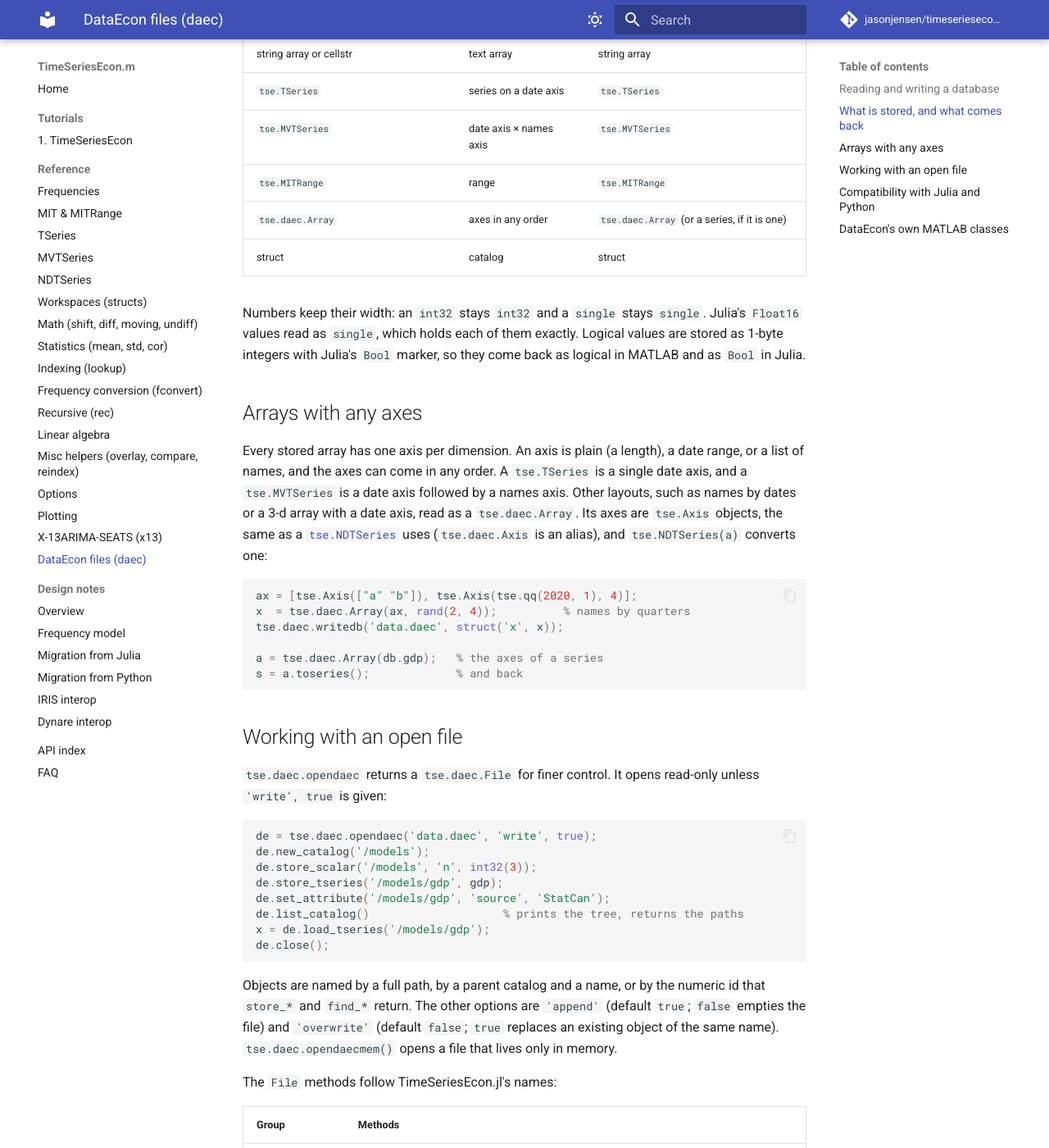
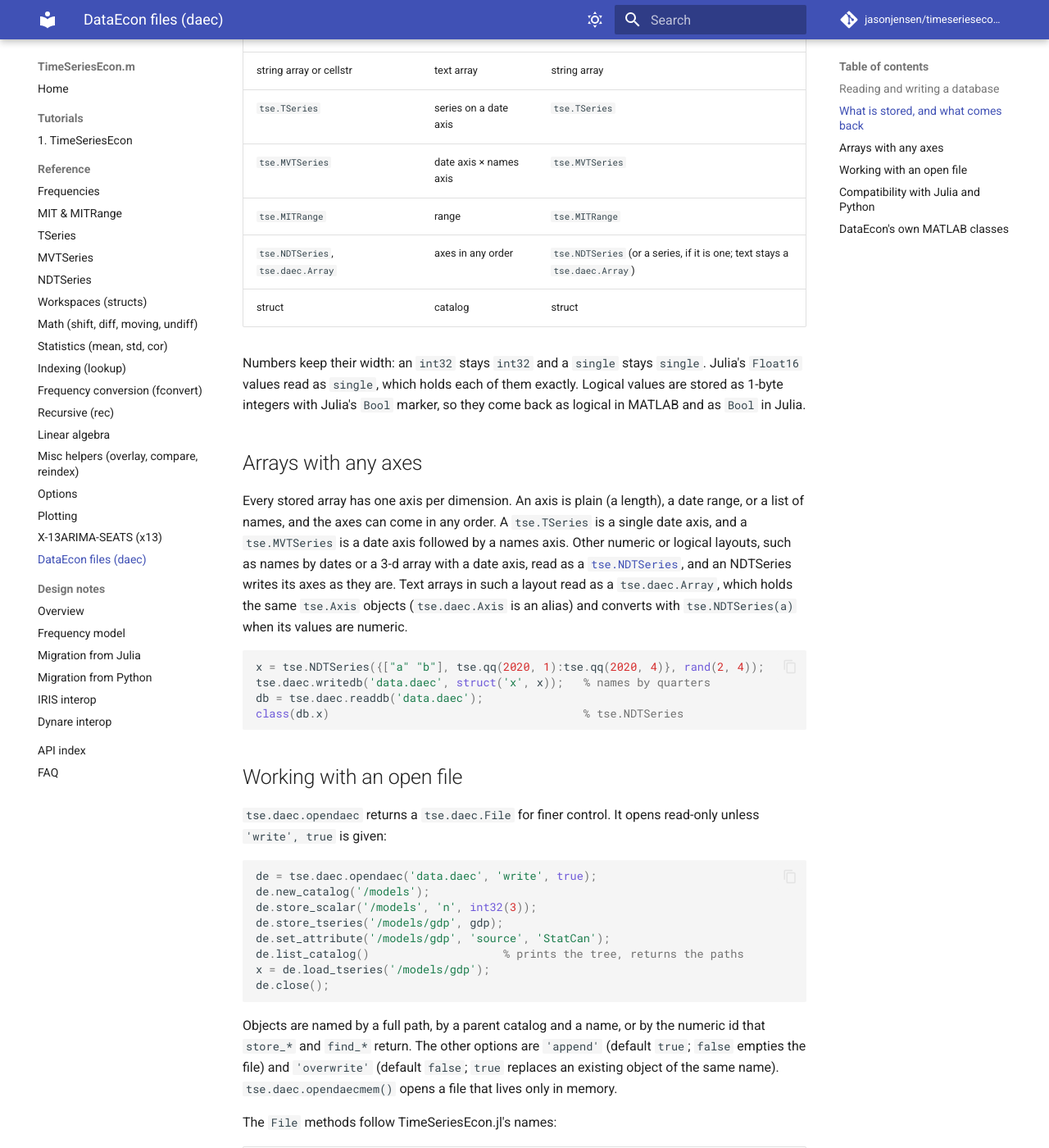
Before and after one commit to jasonjensen/TimeSeriesEcon.m, an MkDocs documentation site: the page built from docs/reference/daec.md, in a window 1280 px wide and 1400 px high, scrolled down 1172 px. Shown: the whole window at 82% size. Built offline with MkDocs 1.6.1 and Material for MkDocs 9.7.7, drawn with Linux system fonts in a browser that asks for light colours; comment, search, counter and statistics services are not loaded.

Commit message:
NDTSeries step 4: read and write NDTSeries in .daec files
readdb (and the load functions) now return a tse.NDTSeries for numeric or
logical arrays whose axes are not a plain array, a TSeries or an
MVTSeries, where they returned a tse.daec.Array. Text in such layouts
still reads as a tse.daec.Array. writedb and the store functions accept an
NDTSeries and store its axes as they are.

Co-Authored-By: Claude Opus 5.5 <noreply@anthropic.com>
Claude-Session: https://claude.ai/code/session_01LsQCKrny1Yg6RbKm3HGPCa

````diff
--- a/docs/reference/daec.md
+++ b/docs/reference/daec.md
@@ -48,7 +48,7 @@ name. Fields that cannot be written or read are skipped with a warning.
 | `tse.TSeries` | series on a date axis | `tse.TSeries` |
 | `tse.MVTSeries` | date axis × names axis | `tse.MVTSeries` |
 | `tse.MITRange` | range | `tse.MITRange` |
-| `tse.daec.Array` | axes in any order | `tse.daec.Array` (or a series, if it is one) |
+| `tse.NDTSeries`, `tse.daec.Array` | axes in any order | `tse.NDTSeries` (or a series, if it is one; text stays a `tse.daec.Array`) |
 | struct | catalog | struct |
 
 Numbers keep their width: an `int32` stays `int32` and a `single` stays
@@ -61,18 +61,18 @@ marker, so they come back as logical in MATLAB and as `Bool` in Julia.
 Every stored array has one axis per dimension. An axis is plain (a length), a
 date range, or a list of names, and the axes can come in any order. A
 `tse.TSeries` is a single date axis, and a `tse.MVTSeries` is a date axis
-followed by a names axis. Other layouts, such as names by dates or a 3-d array
-with a date axis, read as a `tse.daec.Array`. Its axes are `tse.Axis` objects,
-the same as a [`tse.NDTSeries`](ndtseries.md) uses (`tse.daec.Axis` is an
-alias), and `tse.NDTSeries(a)` converts one:
+followed by a names axis. Other numeric or logical layouts, such as names by
+dates or a 3-d array with a date axis, read as a
+[`tse.NDTSeries`](ndtseries.md), and an NDTSeries writes its axes as they are.
+Text arrays in such a layout read as a `tse.daec.Array`, which holds the same
+`tse.Axis` objects (`tse.daec.Axis` is an alias) and converts with
+`tse.NDTSeries(a)` when its values are numeric.
 
 ```matlab
-ax = [tse.Axis(["a" "b"]), tse.Axis(tse.qq(2020, 1), 4)];
-x  = tse.daec.Array(ax, rand(2, 4));          % names by quarters
-tse.daec.writedb('data.daec', struct('x', x));
-
-a = tse.daec.Array(db.gdp);   % the axes of a series
-s = a.toseries();             % and back
+x = tse.NDTSeries({["a" "b"], tse.qq(2020, 1):tse.qq(2020, 4)}, rand(2, 4));
+tse.daec.writedb('data.daec', struct('x', x));   % names by quarters
+db = tse.daec.readdb('data.daec');
+class(db.x)                                      % tse.NDTSeries
 ```
 
 ## Working with an open file
````
Also changed, not shown: 3 other files.
